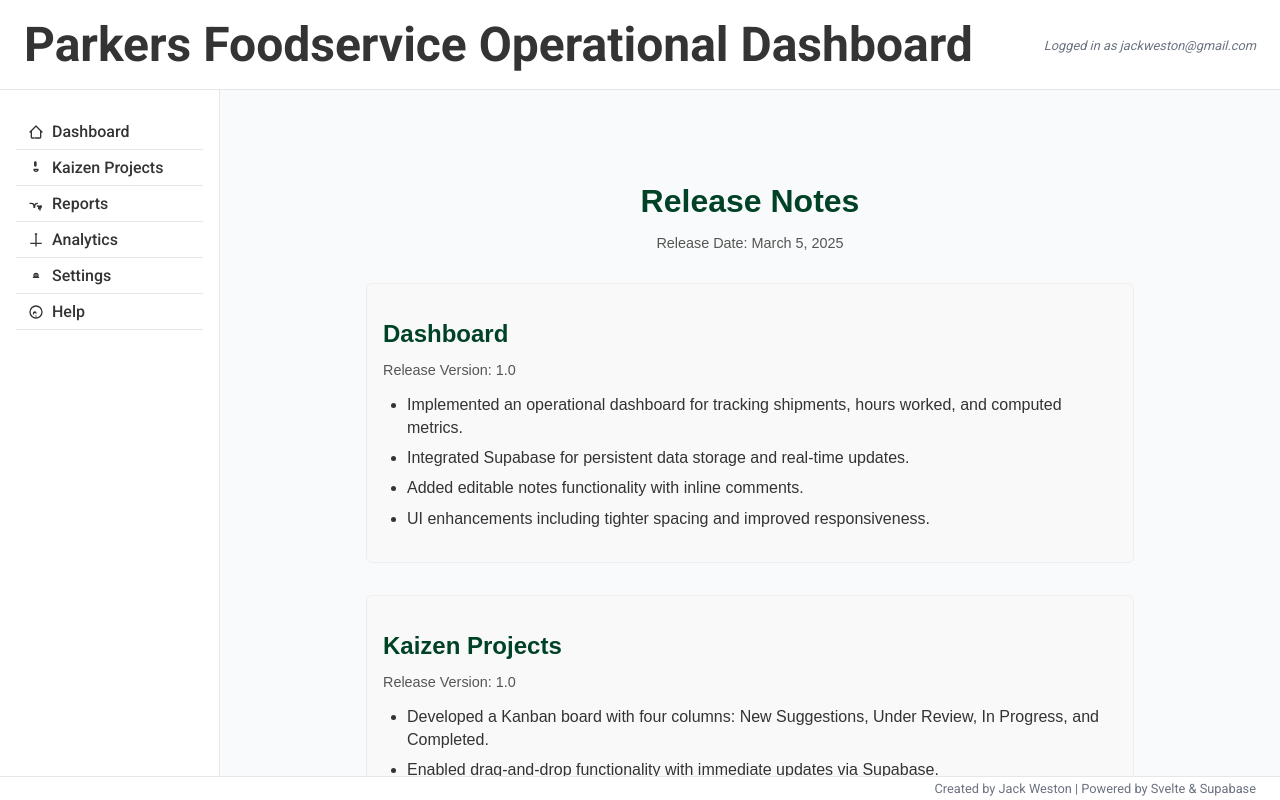
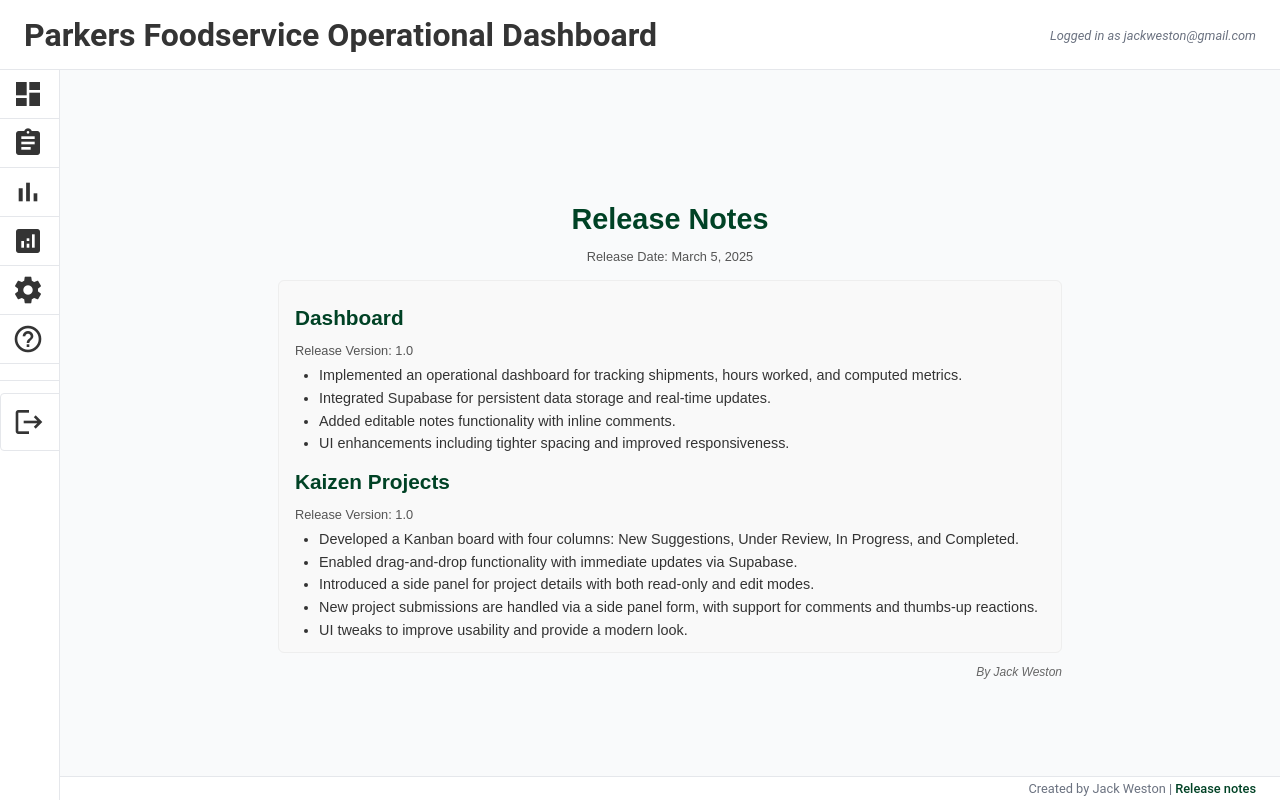
Before and after one commit to FridaySalami/pre-prod, a SvelteKit app: page / in a window 1280 px wide. Shown: the top 800 px of the page. Built offline with nearby package versions, Linux system fonts and the light colour scheme.

Commit message:
Updated site

```diff
--- a/src/app.html
+++ b/src/app.html
@@ -4,10 +4,8 @@
 		<meta charset="utf-8" />
 		<link rel="icon" href="%sveltekit.assets%/favicon.png" />
 		<meta name="viewport" content="width=device-width, initial-scale=1" />
-		<link
-			href="https://fonts.googleapis.com/css2?family=Roboto:wght@400;500;700&display=swap"
-			rel="stylesheet"
-		/>
+<!-- In src/app.html, add this in the <head> section -->
+	<link rel="stylesheet" href="https://fonts.googleapis.com/icon?family=Material+Icons" />
 
 		%sveltekit.head%
 	</head>
--- a/src/lib/KanbanColumn.svelte
+++ b/src/lib/KanbanColumn.svelte
@@ -53,11 +53,11 @@
      on:dragleave={handleDragLeave}
      on:drop={handleDrop}>
   <div class="column-header">
-    <h2>{title} <span class="item-count">({projects.length} ideas)</span></h2>
+    <h2>{title} <span class="item-count">({projects.length})</span></h2>
   </div>
   <div class="cards">
     {#if projects.length === 0}
-      <p class="empty-message">No ideas here. Add one!</p>
+      <p class="empty-message">No projects here. Add one!</p>
     {:else}
       {#each projects as project (project.id)}
         <KanbanCard {project} on:open={(e) => dispatch('open', e.detail)} />
--- a/src/lib/NewProjectPanel.svelte
+++ b/src/lib/NewProjectPanel.svelte
@@ -43,7 +43,7 @@
 <div class="overlay" on:click={handleClose} role="button" tabindex="0" on:keydown={handleKeyDown}>
   <div class="new-project-panel" role="dialog" aria-modal="true" on:click|stopPropagation>
     <button class="close-button" on:click={handleClose} aria-label="Close">×</button>
-    <h2>Submit New Idea</h2>
+    <h2>Submit New</h2>
     <form on:submit|preventDefault={handleSubmit}>
       <label>
         Title:
@@ -101,7 +101,7 @@
     overflow-y: auto;
     box-shadow: -4px 0 8px rgba(0, 0, 0, 0.2);
     position: relative;
-    font-size: 0.9em;
+    font-size: 0.9rem;
   }
 
   .close-button {
--- a/src/routes/+layout.svelte
+++ b/src/routes/+layout.svelte
@@ -1,10 +1,7 @@
 <script>
   import "../global.css";
-  // Global layout logic if needed.
-  // Removed unused supabaseClient import.
   function handleLogout(event) {
     event.preventDefault();
-    // Add your logout logic here
     console.log("Logout clicked");
   }
 </script>
@@ -21,78 +18,58 @@
 </header>
 
 <div class="layout-wrapper">
+  <!-- Collapsible Sidebar -->
   <aside class="sidebar">
     <nav>
       <ul>
         <!-- Dashboard Link -->
         <li>
           <a href="/dashboard">
-            <!-- Dashboard Icon (example) -->
-            <svg class="menu-icon" xmlns="http://www.w3.org/2000/svg" fill="none" viewBox="0 0 24 24" stroke="currentColor">
-              <path stroke-linecap="round" stroke-linejoin="round" stroke-width="2" d="M3 12l2-2m0 0l7-7 7 7M5 10v10a1 1 0 001 1h3m10-11l2 2m-2-2v10a1 1 0 01-1 1h-3m-4 0h4" />
-            </svg>
-            <span>Dashboard</span>
+            <i class="material-icons menu-icon">dashboard</i>
+            <span class="label">Dashboard</span>
           </a>
         </li>
         <!-- Kaizen Projects Link -->
         <li>
           <a href="/kaizen-projects">
-            <!-- Kaizen Projects Icon (example: you can change this to a relevant icon) -->
-            <svg class="menu-icon" xmlns="http://www.w3.org/2000/svg" fill="none" viewBox="0 0 24 24" stroke="currentColor">
-              <!-- This is an example icon (a lightbulb) -->
-              <path stroke-linecap="round" stroke-linejoin="round" stroke-width="2" d="M11 3a1 1 0 011 1v4a1 1 0 01-2 0V4a1 1 0 011-1zm1 14a3 3 0 01-3-3h6a3 3 0 01-3 3z" />
-            </svg>
-            <span>Kaizen Projects</span>
+            <i class="material-icons menu-icon">assignment</i>
+            <span class="label">Kaizen Projects</span>
           </a>
         </li>
         <!-- Reports Link -->
         <li>
           <a href="/reports">
-            <!-- Reports Icon (example) -->
-            <svg class="menu-icon" xmlns="http://www.w3.org/2000/svg" fill="none" viewBox="0 0 24 24" stroke="currentColor">
-              <path stroke-linecap="round" stroke-linejoin="round" stroke-width="2" d="M9 17v-2a4 4 0 00-4-4H3m13 6v2a4 4 0 004-4h-2m-4-4a4 4 0 00-4 4v2m4-2a4 4 0 014 4v2" />
-            </svg>
-            <span>Reports</span>
+            <i class="material-icons menu-icon">bar_chart</i>
+            <span class="label">Reports</span>
           </a>
         </li>
         <!-- Analytics Link -->
         <li>
           <a href="/analytics">
-            <!-- Analytics Icon (example) -->
-            <svg class="menu-icon" xmlns="http://www.w3.org/2000/svg" fill="none" viewBox="0 0 24 24" stroke="currentColor">
-              <path stroke-linecap="round" stroke-linejoin="round" stroke-width="2" d="M11 3h2m-1 0v18m-8-4h16" />
-            </svg>
-            <span>Analytics</span>
+            <i class="material-icons menu-icon">analytics</i>
+            <span class="label">Analytics</span>
           </a>
         </li>
         <!-- Settings Link -->
         <li>
           <a href="/settings">
-            <!-- Settings Icon (example) -->
-            <svg class="menu-icon" xmlns="http://www.w3.org/2000/svg" fill="none" viewBox="0 0 24 24" stroke="currentColor">
-              <path stroke-linecap="round" stroke-linejoin="round" stroke-width="2" d="M12 8c-1.657 0-3 1.343-3 3s1.343 3 3 3m0-6c1.657 0 3 1.343 3 3s-1.343 3-3 3m0-6v6m-4 0h8" />
-            </svg>
-            <span>Settings</span>
+            <i class="material-icons menu-icon">settings</i>
+            <span class="label">Settings</span>
           </a>
         </li>
         <!-- Help Link -->
         <li>
           <a href="/help">
-            <!-- Help Icon (example) -->
-            <svg class="menu-icon" xmlns="http://www.w3.org/2000/svg" fill="none" viewBox="0 0 24 24" stroke="currentColor">
-              <path stroke-linecap="round" stroke-linejoin="round" stroke-width="2" d="M8.257 14.658l.082-.38A2 2 0 0110 12h.01a2 2 0 011.846 1.342l.094.38M12 18h.01M21 12c0 4.97-4.03 9-9 9s-9-4.03-9-9 4.03-9 9-9 9 4.03 9 9z" />
-            </svg>
-            <span>Help</span>
+            <i class="material-icons menu-icon">help_outline</i>
+            <span class="label">Help</span>
           </a>
         </li>
       </ul>
     </nav>
     <div class="sidebar-logout">
       <button on:click={handleLogout} type="button" class="logout-button">
-        <svg class="menu-icon" xmlns="http://www.w3.org/2000/svg" fill="none" viewBox="0 0 24 24" stroke="currentColor">
-          <path stroke-linecap="round" stroke-linejoin="round" stroke-width="2" d="M17 16l4-4m0 0l-4-4m4 4H7m6 4v1a2 2 0 01-2 2H5a2 2 0 01-2-2V7a2 2 0 012-2h6a2 2 0 012 2v1" />
-        </svg>
-        <span>Logout</span>
+        <i class="material-icons menu-icon">logout</i>
+        <span class="label">Logout</span>
       </button>
     </div>
   </aside>
@@ -103,7 +80,7 @@
 </div>
 
 <footer class="site-footer">
-  <p>Created by Jack Weston | Powered by Svelte &amp; Supabase</p>
+  <p>Created by Jack Weston | <a href="/" class="footer-link">Release notes</a></p>
 </footer>
 
 <style>
@@ -117,12 +94,6 @@
     background-color: #F9FAFB;
   }
 
-  /* Layout wrapper */
-  .layout-wrapper {
-    display: flex;
-    min-height: calc(100vh - 70px);
-  }
-
   /* Header */
   .site-header {
     background-color: #fff;
@@ -132,13 +103,13 @@
     justify-content: space-between;
     align-items: center;
     border-bottom: 1px solid #E5E7EB;
+    height: 70px;
   }
 
   .header-left h1 {
     margin: 0;
-    font-size: 3em;
+    font-size: 2em;
     color: #343434;
-    text-align: left;
   }
 
   .header-right .user-info {
@@ -147,15 +118,22 @@
     color: #6B7280;
   }
 
-  /* Sidebar */
+  /* Collapsible Sidebar */
   .sidebar {
-    width: 220px;
+    position: fixed;
+    top: 70px; /* Start below header */
+    bottom: 0;
+    left: 0;
+    width: 60px; /* Collapsed width */
     background-color: #fff;
     border-right: 1px solid #E5E7EB;
-    padding: 24px 16px;
-    display: flex;
-    flex-direction: column;
-    justify-content: space-between;
+    overflow: hidden;
+    transition: width 0.3s ease;
+    z-index: 1000;
+  }
+
+  .sidebar:hover {
+    width: 220px;
   }
 
   .sidebar nav ul {
@@ -183,9 +161,19 @@
   }
 
   .menu-icon {
+    font-size: 32px;
     margin-right: 8px;
-    width: 16px;
-    height: 16px;
+    flex-shrink: 0;
+  }
+
+  .label {
+    opacity: 0;
+    transition: opacity 0.3s ease;
+    white-space: nowrap;
+  }
+
+  .sidebar:hover .label {
+    opacity: 1;
   }
 
   .sidebar-logout {
@@ -215,9 +203,11 @@
   /* Main Content */
   .site-main {
     flex: 1;
+    margin-left: 60px; /* Reserve collapsed sidebar width */
     padding: 24px;
-    padding-bottom: 30px;
+    padding-top: 90px; /* Ensure content is below header */
     background-color: #F9FAFB;
+    transition: margin-left 0.3s ease;
   }
 
   /* Footer */
@@ -240,4 +230,14 @@
   .site-footer p {
     margin: 0;
   }
+
+  .footer-link {
+    color: #004225;
+    text-decoration: none;
+    font-weight: 500;
+  }
+
+  .footer-link:hover {
+    text-decoration: underline;
+  }
 </style>
--- a/src/routes/+page.svelte
+++ b/src/routes/+page.svelte
@@ -1,17 +1,18 @@
 <script lang="ts">
-    // Set fixed release version numbers per section.
+    // Fixed release information for this version.
     let dashboardVersion = "1.0";
     let kaizenVersion = "1.0";
-    // Optionally, you can also have a global release date if needed.
     let globalReleaseDate = "March 5, 2025";
   </script>
 
   <main class="release-notes">
-    <header class="global-header">
+    <header class="release-header">
       <h1>Release Notes</h1>
       <p class="global-release-date">Release Date: {globalReleaseDate}</p>
     </header>
 
+    <!-- A single container with a border around all release notes -->
+    <div class="release-container">
       <section class="release-section">
         <h2>Dashboard</h2>
         <p class="section-version">Release Version: {dashboardVersion}</p>
@@ -34,72 +35,83 @@
           <li>UI tweaks to improve usability and provide a modern look.</li>
         </ul>
       </section>
+    </div>
 
     <footer class="release-footer">
-      <p>Jack Weston</p>
+      <p>By Jack Weston</p>
     </footer>
   </main>
 
   <style>
     .release-notes {
       max-width: 800px;
-      margin: 2rem auto;
-      padding: 1rem;
+      margin: 1rem auto;
+      padding: 0.5rem;
       font-family: sans-serif;
       color: #333;
+      font-size: 0.9rem;
     }
 
-    .global-header {
+    .release-header {
       text-align: center;
-      margin-bottom: 2rem;
+      margin-bottom: 1rem;
     }
 
     h1 {
-      font-size: 2rem;
-      margin-bottom: 0.5rem;
+      font-size: 1.8rem;
+      margin-bottom: 0.25rem;
       color: #004225;
     }
 
     .global-release-date {
-      font-size: 0.9rem;
+      font-size: 0.8rem;
       color: #555;
     }
 
-    .release-section {
-      margin-bottom: 2rem;
-      padding: 1rem;
+    .release-container {
       border: 1px solid #eee;
       border-radius: 6px;
+      padding: 0.5rem 1rem;
       background-color: #f9f9f9;
     }
 
+    .release-section {
+      margin-bottom: 1rem;
+    }
+
+    .release-section:last-child {
+      margin-bottom: 0;
+    }
+
     h2 {
-      font-size: 1.5rem;
+      font-size: 1.3rem;
       margin-bottom: 0.25rem;
       color: #004225;
     }
 
     .section-version {
-      font-size: 0.9rem;
+      font-size: 0.8rem;
       color: #555;
-      margin-bottom: 0.75rem;
+      margin-bottom: 0.5rem;
       text-align: left;
     }
 
     ul {
       list-style: disc;
       padding-left: 1.5rem;
+      margin: 0;
     }
 
     li {
-      margin-bottom: 0.5rem;
-      line-height: 1.4;
+      margin-bottom: 0.25rem;
+      line-height: 1.3;
     }
 
     .release-footer {
       text-align: right;
-      font-size: 0.8rem;
+      font-size: 0.75rem;
       font-style: italic;
       color: #666;
+      margin-top: 0.5rem;
     }
   </style>
```
Also changed, not shown: src/lib/KanbanBoard.svelte (+8 -13 lines), src/lib/ProjectDetailPanel.svelte (+15 -23 lines). Lines whose indentation alone changed are shown as unchanged.
